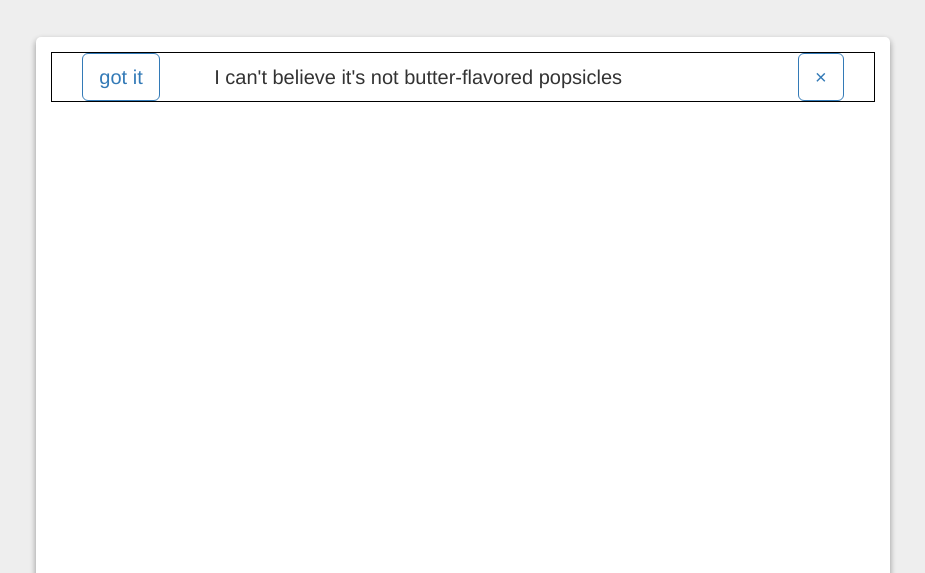
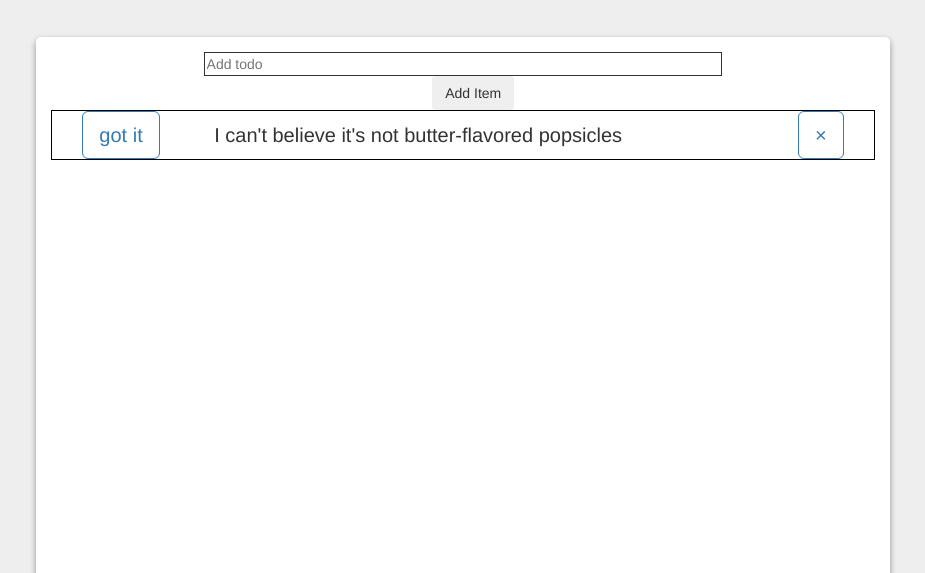
Before and after one commit to jpgreenstein/shoppinglist, a plain HTML site: page index.html in a window 1280 px wide. Shown: the part 227-800 px from the top of the page, without its empty margins (177-1102 px from the left). Drawn offline with nearby package versions, Linux system fonts and the light colour scheme.

Commit message:
added input and button

```diff
--- a/css/custom.css
+++ b/css/custom.css
@@ -31,7 +31,7 @@ body {
 	border: 1px solid black;
 }
 .item-container .delete {
-	border:1px solid;
+	border: 1px solid;
 	float: right;
 	font-size: 20px;
 }
@@ -74,3 +74,11 @@ body.modal-open #wrap{
     float: none;
     border: 1px solid black;
 }
+
+.add-item {
+	width: 100%;
+	border:1px solid;
+}
+.add-item-btn {
+
+}
--- a/index.html
+++ b/index.html
@@ -32,7 +32,7 @@
 <!-- Container Starts -->
 	<div class="container-fluid" id="wrap">
 
-<!-- Header Bullshit -->
+<!-- Title Bullshit -->
 	    <div class="row">
 	    	<div class="col-md-offset-2 col-md-8 header">
 		    	<h1>Shopping Buddy</h1>
@@ -43,7 +43,18 @@
 <!-- List Item -->
 		<div class="row">
 			<div class="col-md-offset-2 col-md-8 list-container">
-				<div class="col-xs-12 item-container">
+
+				<!-- Add Item -->
+				<div class="col-md-offset-2 col-md-8">
+					<input type="text" class="add-item" id="add" placeholder="Add todo">
+					<div class="row">
+						<div class="col-md-offset-5 col-md-2">
+							<button id="addItem" class="btn add-item-btn">Add Item</button>
+						</div>
+					</div>
+				</div>
+
+				<div class="col-xs-12 item-container" id="new-item">
 					<div class="col-xs-2">
 						<a href="#" class="btn btn-lg check">got it</a>
 					</div>
@@ -59,6 +70,7 @@
 			</div>
 		</div>
 
+<!-- Container Ends -->
 	</div>
 
 <!-- Scripts -->
--- a/js/app.js
+++ b/js/app.js
@@ -8,4 +8,10 @@ $(document).ready(function() {
 	  $('.item-container').remove();
 	})
 
+	$("#addItem").click(function () {
+		console.log('button clicked');
+		var listItem = $('item-description');
+		$(this).after(listItem );
+	})
+
 });
```
